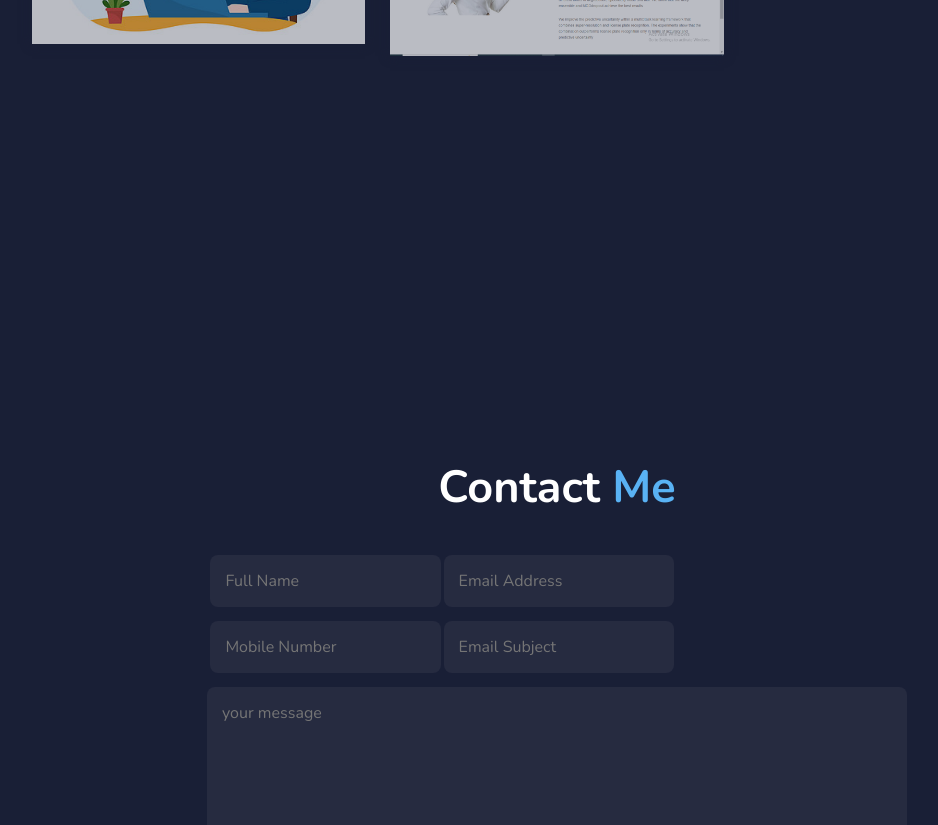
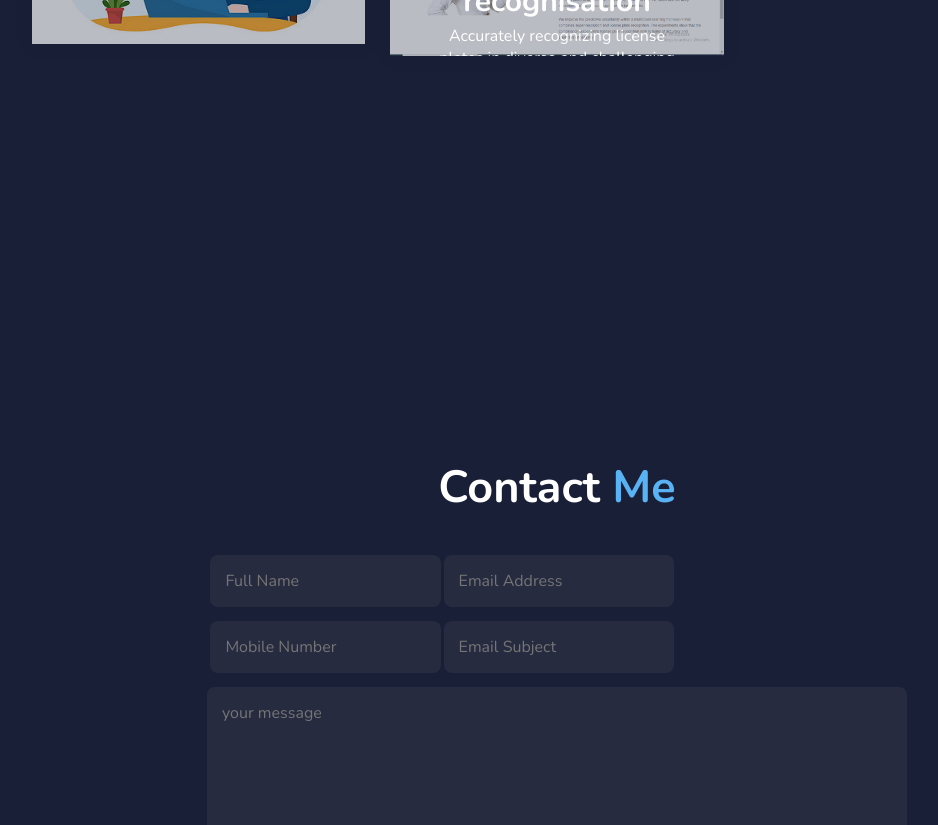
Before and after one commit to AKSHAYk2l8/personalportfolio, a plain HTML site: page index.html in a window 1280 px wide. Shown: the part 2843-3668 px from the top of the page, without its empty margins (83-1021 px from the left). Drawn offline with nearby package versions, Linux system fonts and the light colour scheme.

Commit message:
Update index.html

```diff
--- a/index.html
+++ b/index.html
@@ -112,7 +112,7 @@
                 <img src="project.png" alt="">
                 <div class="portfolio-layer">
                     <h4>license plate recognisation</h4>
-                    <p>Lorem ipsum dolor sit amet consectetur, adipisicing elit.</p>
+                    <p>Accurately recognizing license plates in diverse and challenging conditions, such as varying lighting, noise, and occlusion, remains a critical problem in computer vision. Traditional deterministic deep learning models often lack robustness and fail to quantify uncertainty in predictions, leading to unreliable results in real-world scenarios. This project aims to benchmark probabilistic deep learning methods to address these challenges, improving prediction accuracy and reliability while quantifying model uncertainty.</p>
                     <a href=""><i class="fa-solid fa-arrow-up-right-from-square"></i></a>
                 </div>
             </div>
```
